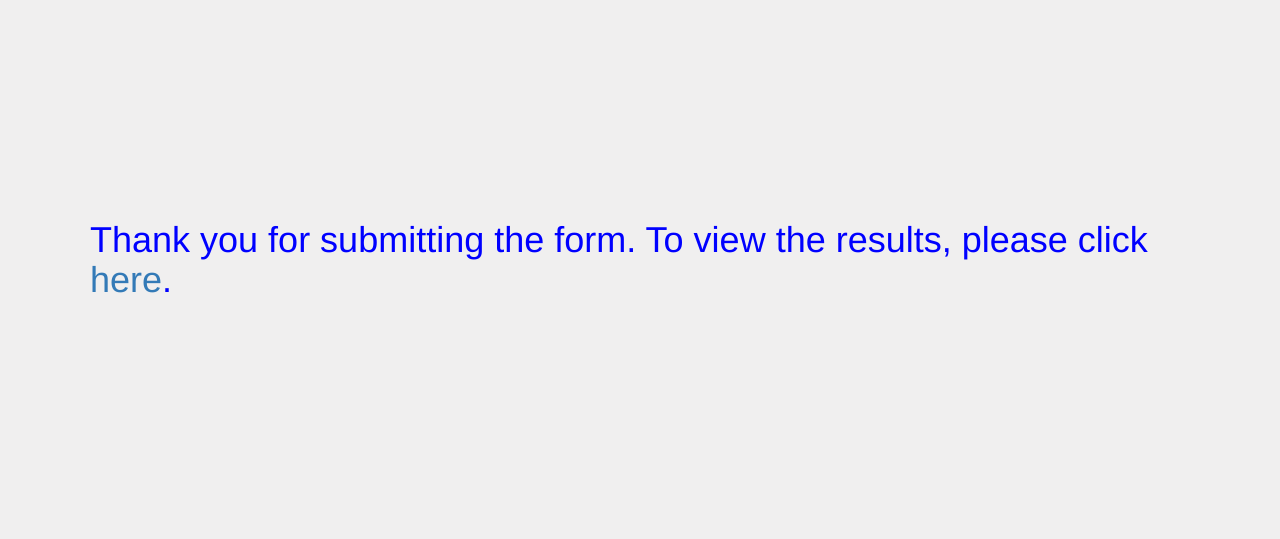
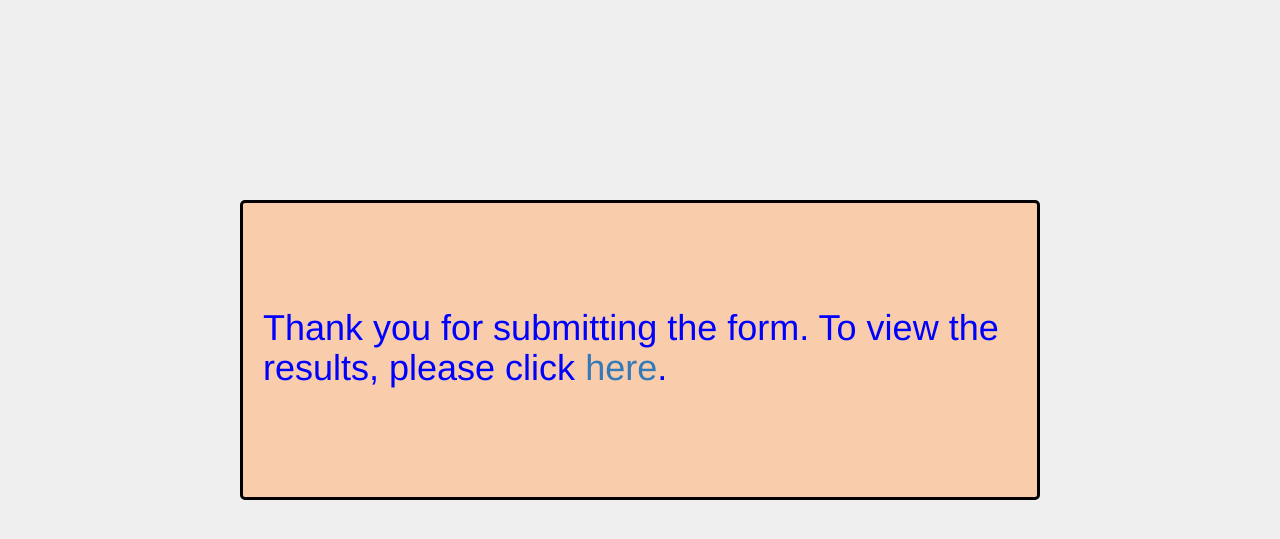
Before and after one commit to noemrd/Migraine, a PHP site: page /submitCompMsg.html in a window 1280 px wide. Shown: the top 539 px of the page. Run offline with PHP 8.4, Linux system fonts and the light colour scheme.

Commit message:
Add files via upload

```diff
--- a/styles.css
+++ b/styles.css
@@ -126,11 +126,24 @@ th, td{
 	padding-top:4px;
 }
 
+/*submit Comp Msg*/
 .submitCompMsg{
 	color:blue;
-	padding-top:200px;
+	padding-top:85px;
+	padding-left:20px;
 }
 
+#submitCompMsgBox{
+	margin:0 auto;
+	border: 3px solid black;
+	border-radius: 5px;
+	width:800px;
+	height:300px;
+	background-color: #f9ccac;
+	margin-top:200px;
+}
+
+/*About Us*/
 #aboutUsMessageBox{
 	border: 3px solid black;
 	height: 380px;
--- a/submitCompMsg.html
+++ b/submitCompMsg.html
@@ -20,6 +20,8 @@
 </head>
 
 	<body>
-		<h1 class="submitCompMsg">Thank you for submitting the form. To view the results, please click <a href="results.html">here</a>.</h1>
+		<div id="submitCompMsgBox">
+			<h1 class="submitCompMsg">Thank you for submitting the form. To view the results, please click <a href="results.html">here</a>.</h1>
+		</div>
 	</body>
 </html>
```
